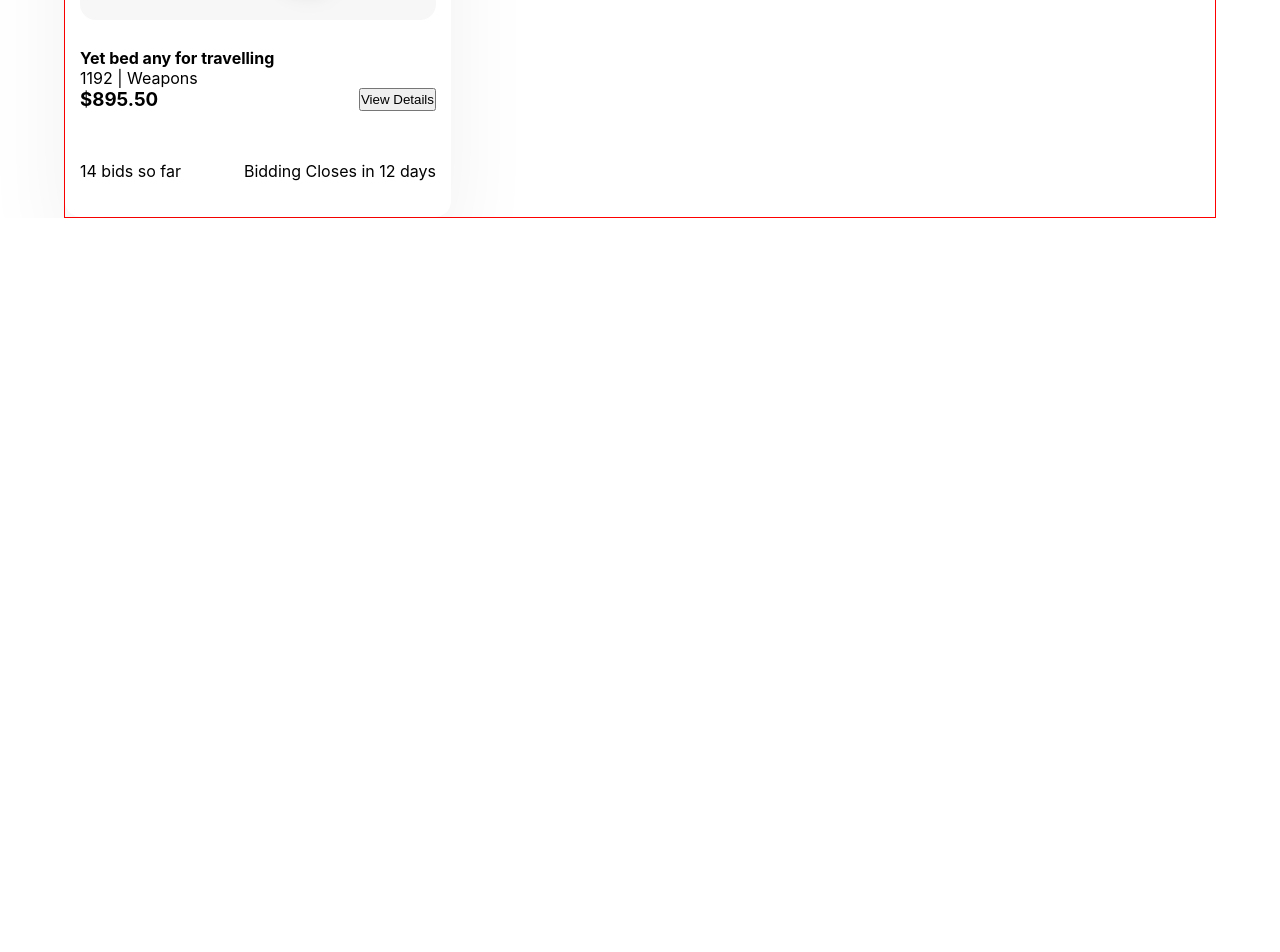
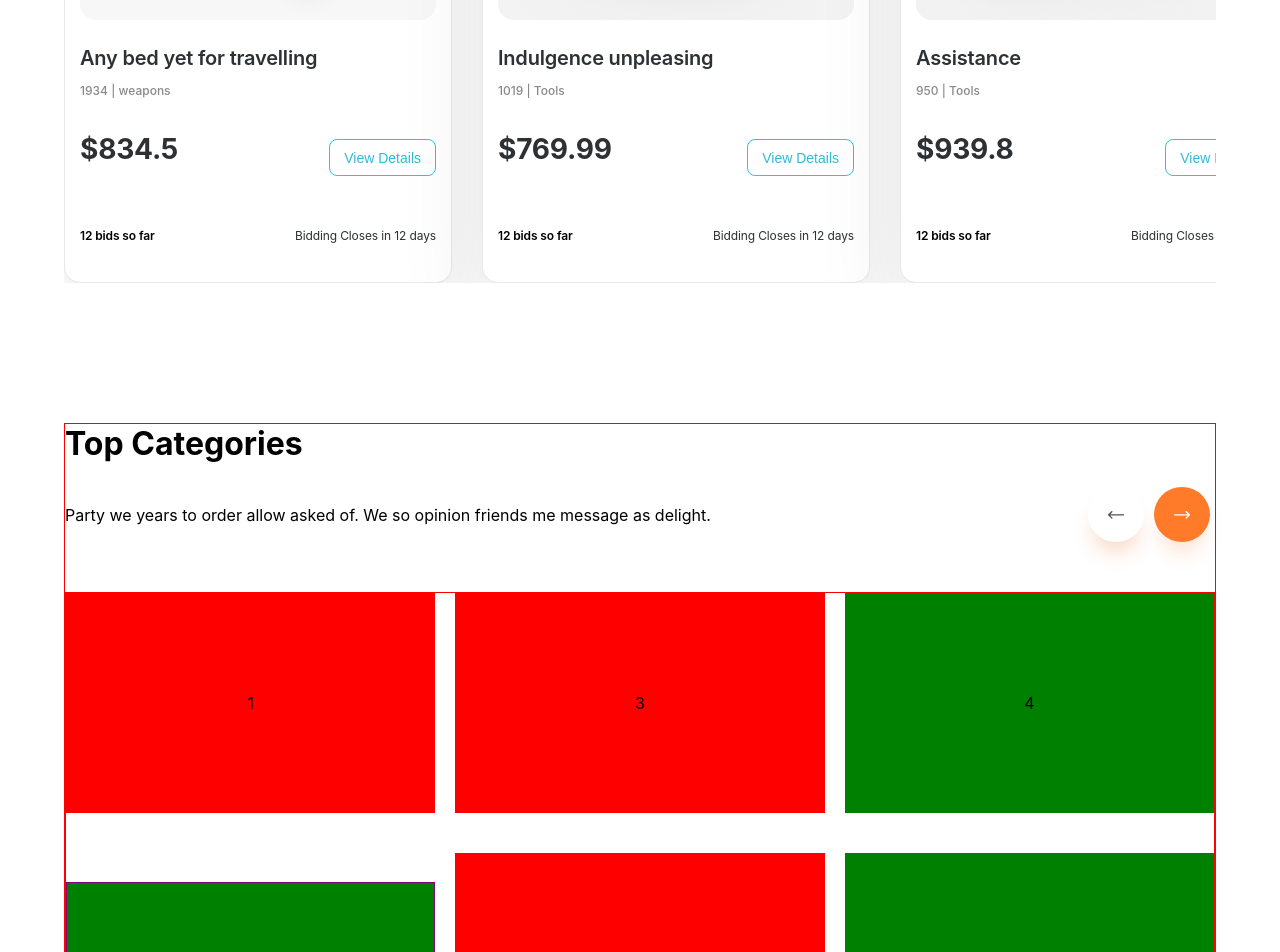
Before and after one commit to DevYoma/teno_react_designs, a React (Create React App) app: page /antique in a window 1280 px wide. Shown: the part 1480-2432 px from the top of the page. Before the commit the page ends 1698 px from the top, so only its background shows below. Built offline with nearby package versions, Linux system fonts and the light colour scheme.

Commit message:
wip top Categories section

```diff
--- a/src/ANITQUE/components/AntiqueRecentlyAdded/AntiqueRecentlyAdded.css
+++ b/src/ANITQUE/components/AntiqueRecentlyAdded/AntiqueRecentlyAdded.css
@@ -26,23 +26,20 @@
 }
 
 .antiqueRecentlyAdded__items{
-    border: 1px solid red;
+    /* border: 1px solid red; */
     margin-top: 3.125rem;
-    /* width: fit-content; */
+    display: flex;
+    gap: 1.875rem;
+    overflow-x: scroll;
 }
 
-.antiqueRecentlyAdded__item{
-    padding: 15px 15px 36px;
-    background: #FFFFFF;
-    box-shadow: 0px 40px 90px rgba(0, 0, 0, 0.06);
-    border-radius: 16px;
-    width: fit-content;
-}
+/* Hide scrollbar for Chrome, Safari and Opera */
+.antiqueRecentlyAdded__items::-webkit-scrollbar {
+    /* display: none; */
+  }
 
-.antiqueRecentlyAdded__item > h4{
-    margin-top: 1.5rem;
-}
-
-.antiqueRecentlyAdded__itemFooter{
-    margin-top: 3.125rem;
-}
+  /* Hide scrollbar for IE, Edge and Firefox */
+  .antiqueRecentlyAdded__items {
+    -ms-overflow-style: none;  /* IE and Edge */
+    scrollbar-width: none;  /* Firefox */
+  }
--- a/src/ANITQUE/components/AntiqueRecentlyAdded/AntiqueRecentlyAdded.jsx
+++ b/src/ANITQUE/components/AntiqueRecentlyAdded/AntiqueRecentlyAdded.jsx
@@ -3,9 +3,66 @@ import AntiqueCarouselButton from '../../miniComponents/AntiqueCarouselButton/An
 import './AntiqueRecentlyAdded.css';
 import LeftCarousel from '../../assets/LeftCarousel.png'
 import RightCarousel from '../../assets/RightCarousel.png'
+import AntiqueRecentlyAddedItem from '../../miniComponents/AntiqueRecentlyAddedItem/AntiqueRecentlyAddedItem';
 import RAItem1 from '../../assets/RAItem1.png';
+import Cart from '../../assets/cart.png';
+import Horn from '../../assets/horn.png';
+
 
 const AntiqueRecentlyAdded = () => {
+
+    const data = [
+        {
+            image: RAItem1,
+            heading: "Any bed yet for travelling",
+            year: 1934,
+            category: "weapons",
+            price: 834.50,
+            daysRemaining: 12,
+            bids: 14
+        },
+        {
+            image: Cart,
+            heading: "Indulgence unpleasing",
+            year: 1019,
+            category: "Tools",
+            price: 769.99,
+            daysRemaining: 12,
+            bids: 34
+        },
+        {
+            image: Horn,
+            heading: "Assistance",
+            year: 950,
+            category: "Tools",
+            price: 939.80,
+            daysRemaining: 12,
+            bids: 154
+        },
+        {
+            image: RAItem1,
+            heading: "Assistance",
+            year: 950,
+            category: "Tools",
+            price: 939.80,
+            daysRemaining: 12,
+            bids: 154
+        },
+        {
+            image: Cart,
+            heading: "Indulgence unpleasing",
+            year: 1019,
+            category: "Tools",
+            price: 769.99,
+            daysRemaining: 12,
+            bids: 34
+        }
+    ]
+
+    const mappedData = data.map(item => (
+        <AntiqueRecentlyAddedItem item={item}/>
+    ))
+
     return (
         <div className="antiqueRecentlyAdded container">
             <h1>Recently Added</h1>
@@ -19,27 +76,14 @@ const AntiqueRecentlyAdded = () => {
             </div>
 
             <div className="antiqueRecentlyAdded__items">
-                <div className="antiqueRecentlyAdded__item">
-                    <img src={RAItem1} alt="" />
 
-                    <h4>Yet bed any for travelling</h4>
-                    <span className="year">1192</span>
-                    <span> | </span>
-                    <span className="category">Weapons</span>
+                {/* <AntiqueRecentlyAddedItem  />
+                <AntiqueRecentlyAddedItem />
+                <AntiqueRecentlyAddedItem />
+                <AntiqueRecentlyAddedItem /> */}
+                {mappedData}
 
-                    <div className="antiqueRecentlyAdded__itemMain row">
-                        <h3>$895.50</h3>
 
-                        <button>
-                            View Details
-                        </button>
-                    </div>
-
-                    <div className="antiqueRecentlyAdded__itemFooter row">
-                        <p>14 bids so far</p>
-                        <p>Bidding Closes in 12 days</p>
-                    </div>
-                </div>
             </div>
         </div>
      );
--- /dev/null
+++ b/src/ANITQUE/components/AntiqueTopCategory/AntiqueTopCategory.css
@@ -0,0 +1,50 @@
+.antiqueTopCategory{
+    /* height: 5vh; */
+    margin-top: 200px;
+    /* background: red; */
+    border: 1px solid red;
+    margin-top: 8.75rem;
+}
+
+.antiqueTopCategory > div{
+    align-items: center;
+    /* background: green; */
+    margin-bottom: 3.125rem;
+}
+
+.antiqueTopCategory > h1{
+    /* color: red; */
+    margin-bottom: 1.5rem;
+}
+
+.antiqueTopCategory__carouselButtons > *{
+    margin: 0 5px;
+}
+
+.antiqueTopCategory__grid{
+    border: 1px solid red;
+    display: grid;
+    grid-template-columns: repeat(3, 1fr);
+    /* grid-template-rows: minmax(150px, auto); */
+    gap: 20px;
+}
+
+.antiqueTopCategory__grid > div{
+    background: red;
+    margin-bottom: 20px;
+    display: flex;
+    justify-content: center;
+    align-items: center;
+    padding: 100px 0;
+}
+
+.antiqueTopCategory__grid > div:nth-child(2n){
+    background: green;
+}
+
+.antiqueTopCategory__grid > div:nth-child(2){
+    /* grid-row-start: 1;
+    grid-row-end: 3; */
+    grid-row: 2/6;
+    border: 1px solid purple;
+}
--- /dev/null
+++ b/src/ANITQUE/components/AntiqueTopCategory/AntiqueTopCategory.jsx
@@ -0,0 +1,32 @@
+import React from 'react';
+import AntiqueCarouselButton from '../../miniComponents/AntiqueCarouselButton/AntiqueCarouselButton';
+import './AntiqueTopCategory.css';
+import LeftCarousel from '../../assets/LeftCarousel.png'
+import RightCarousel from '../../assets/RightCarousel.png'
+
+const AntiqueTopCategory = () => {
+    return (
+        <div className="antiqueTopCategory container">
+            <h1>Top Categories</h1>
+
+            <div className='row'>
+                <p>Party we years to order allow asked of. We so opinion friends me message as delight.</p>
+                <div className='antiqueTopCategory__carouselButtons'>
+                    <AntiqueCarouselButton image={LeftCarousel} background="white" />
+                    <AntiqueCarouselButton image={RightCarousel}/>
+                </div>
+            </div>
+
+            <div className="antiqueTopCategory__grid">
+                <div>1</div>
+                <div>2</div>
+                <div>3</div>
+                <div>4</div>
+                <div>5</div>
+                <div>6</div>
+            </div>
+        </div>
+     );
+}
+
+export default AntiqueTopCategory;
--- /dev/null
+++ b/src/ANITQUE/miniComponents/AntiqueRecentlyAddedItem/AntiqueRecentlyAddedItem.css
@@ -0,0 +1,66 @@
+
+.antiqueRecentlyAdded__item{
+    padding: 15px 15px 36px;
+    background: #FFFFFF;
+    box-shadow: 0px 40px 90px rgba(0, 0, 0, 0.09);
+    border-radius: 16px;
+    width: fit-content;
+    border: 1px solid rgba(0, 0, 0, 0.09);
+}
+
+.antiqueRecentlyAdded__item > h4{
+    margin-top: 1.5rem;
+    font-weight: 600;
+    font-size: 1.25rem;
+    line-height: 20px;
+    letter-spacing: -0.01em;
+    color: #2D3134;
+    margin-bottom: 11px;
+}
+
+.antiqueRecentlyAdded__item > span{
+    font-weight: 500;
+    font-size: 0.75rem;
+    line-height: 12px;
+    color: #8A8A8A;
+}
+
+.antiqueRecentlyAdded__itemMain{
+    margin-top: 2.5rem;
+    font-weight: bold;
+    font-size: 1.5rem;
+    line-height: 20px;
+    letter-spacing: -0.01em;
+    color: #2D3134;
+}
+
+.antiqueRecentlyAdded__itemMain > button{
+    padding: 0.75em 1em;
+    border: 1px solid #31C3E0;
+    box-sizing: border-box;
+    border-radius: 8px;
+    font-weight: 500;
+    font-size: 0.875rem;
+    line-height: 14px;
+    color: #30BBD7;
+    background: white;
+}
+
+.antiqueRecentlyAdded__itemFooter{
+    margin-top: 3.125rem;
+
+}
+
+.antiqueRecentlyAdded__itemFooter > p:first-child{
+    font-weight: 600;
+    font-size: 0.75rem;
+    line-height: 20px;
+    letter-spacing: -0.01em;
+}
+
+.antiqueRecentlyAdded__itemFooter > p:nth-child(2){
+    font-size: 0.75rem;
+    line-height: 20px;
+    letter-spacing: -0.01em;
+    color: #2D3134;
+}
--- /dev/null
+++ b/src/ANITQUE/miniComponents/AntiqueRecentlyAddedItem/AntiqueRecentlyAddedItem.jsx
@@ -0,0 +1,32 @@
+import React from 'react';
+import './AntiqueRecentlyAddedItem.css'
+import RAItem1 from '../../assets/RAItem1.png';
+
+
+const AntiqueRecentlyAddedItem = ({item}) => {
+    return (
+        <div className="antiqueRecentlyAdded__item">
+            <img src={item.image ? item.image : RAItem1} alt="" />
+
+            <h4>{item.heading}</h4>
+            <span className="year">{item.year}</span>
+            <span> | </span>
+            <span className="category">{item.category}</span>
+
+            <div className="antiqueRecentlyAdded__itemMain row">
+                <h3>${item.price}</h3>
+
+                <button>
+                    View Details
+                </button>
+            </div>
+
+            <div className="antiqueRecentlyAdded__itemFooter row">
+                <p>{item.daysRemaining} bids so far</p>
+                <p>Bidding Closes in 12 days</p>
+            </div>
+        </div>
+     );
+}
+
+export default AntiqueRecentlyAddedItem;
--- a/src/ANITQUE/pages/AnitquePage.jsx
+++ b/src/ANITQUE/pages/AnitquePage.jsx
@@ -4,6 +4,7 @@ import AnitqueNav from '../components/AnitqueNavbar/AnitqueNav'
 import AntiqueMain from '../components/AntiqueMain/AntiqueMain';
 import AntiqueSearchBar from '../components/AntiqueSearchBar/AntiqueSearchBar';
 import AntiqueRecentlyAdded from '../components/AntiqueRecentlyAdded/AntiqueRecentlyAdded';
+import AntiqueTopCategory from '../components/AntiqueTopCategory/AntiqueTopCategory';
 
 const AnitquePage = () => {
     return (
@@ -12,6 +13,7 @@ const AnitquePage = () => {
             <AntiqueMain />
             <AntiqueSearchBar />
             <AntiqueRecentlyAdded />
+            <AntiqueTopCategory />
         </div>
      );
 }
```
Also changed, not shown: src/ANITQUE/assets/cart.png (added), src/ANITQUE/assets/horn.png (added).
